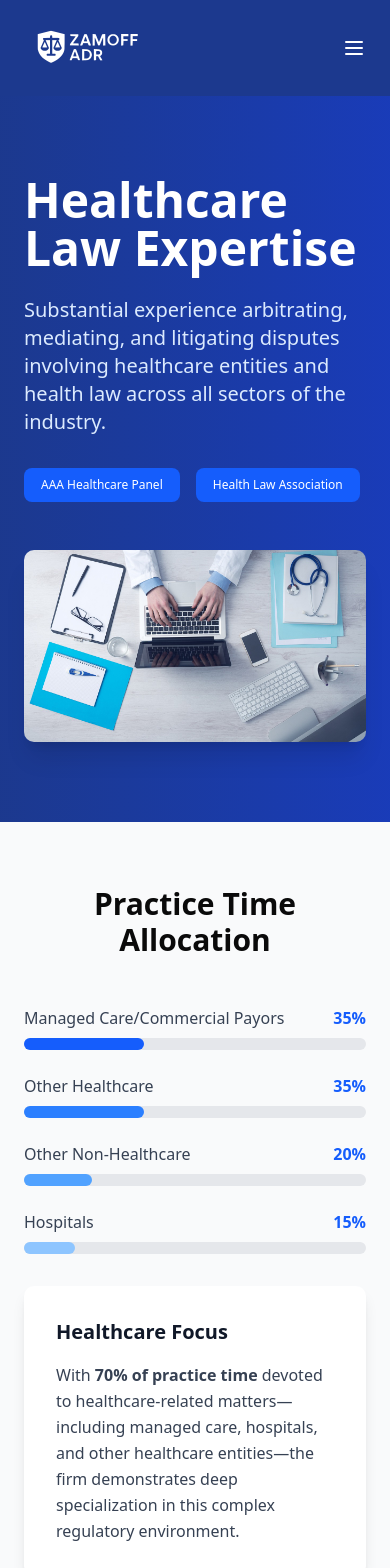
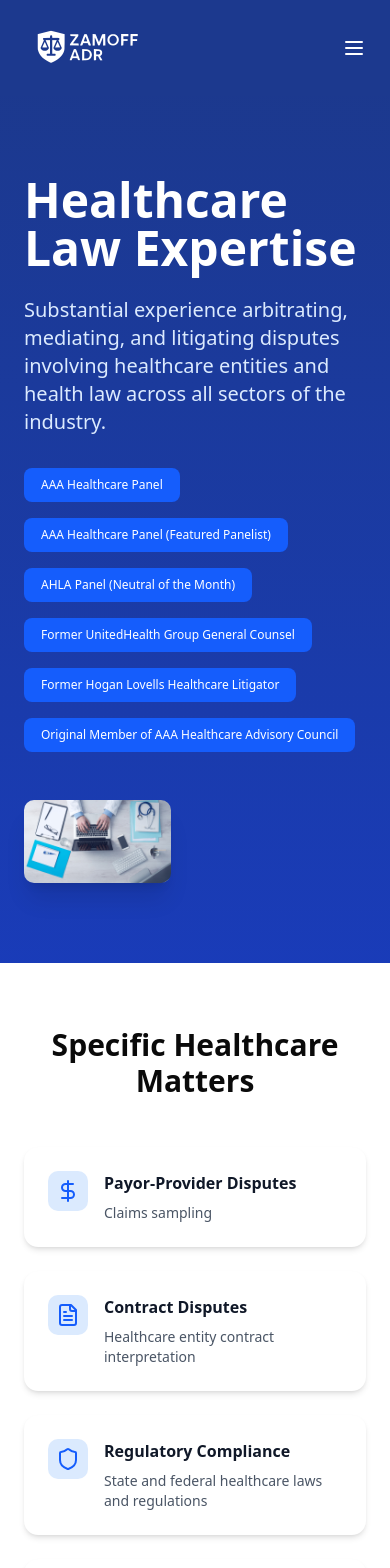
Before and after one commit to noahcalvo/zamoff-adr, a Next.js app: page /healthcare in a window 390 px wide. Shown: the top 1568 px of the page. Built offline with nearby package versions, Linux system fonts and the light colour scheme.

Commit message:
further addressing feedback

```diff
--- a/app/expertise/page.tsx
+++ b/app/expertise/page.tsx
@@ -3,6 +3,7 @@
 import { Scale, Shield, Heart, Building, FileText, Users } from "lucide-react"
 import type { ElementType } from "react";
 import Link from "next/link"
+import Footy from "@/components/ui/footer";
 
 export default function Expertise() {
   const expertiseContent: [string, ElementType, string[]][] = [
@@ -140,7 +141,7 @@
     <div className="min-h-screen bg-white">
       <Navvy />
       {/* Header Section */}
-      <section className="bg-blue-900 text-white py-16">
+      <section className="bg-gradient-to-b from-blue-900 to-blue-800 text-white py-16">
         <div className="max-w-6xl mx-auto px-6">
           <h1 className="text-5xl font-bold mb-6">Areas of Expertise</h1>
           <p className="text-xl text-blue-100 max-w-3xl">
@@ -156,6 +157,7 @@
             {expertiseContent.map(([title, IconComponent, points], index) => {
               const id = slugify(title)
               return (
+                <section id={id} key={index} className="scroll-m-24">
                 <Card key={index} id={id} className="border-0 shadow-xl overflow-hidden">
                   <CardHeader className="bg-gray-100 border-b pt-6">
                     <div className="flex items-center gap-4">
@@ -193,6 +195,7 @@
                     </div>
                   </CardContent>
                 </Card>
+                </section>
               )
             })}
           </div>
@@ -219,6 +222,7 @@
           </div>
         </div>
       </section>
+      <Footy />
     </div>
   )
 }
--- a/app/healthcare/page.tsx
+++ b/app/healthcare/page.tsx
@@ -1,21 +1,15 @@
-import { Card, CardContent, CardHeader, CardTitle } from "@/components/ui/card"
+import { Card, CardContent } from "@/components/ui/card"
 import { Badge } from "@/components/ui/badge"
 import Navvy from "@/components/ui/navbar"
+import Footy from "@/components/ui/footer"
 import { Building2, Users, FileText, Scale, Shield, Pill, Hospital, DollarSign, Gavel, Network } from "lucide-react"
 
 export default function HealthcarePage() {
-  const experienceBreakdown = [
-    { category: "Managed Care/Commercial Payors", percentage: 35, color: "bg-blue-600" },
-    { category: "Other Healthcare", percentage: 35, color: "bg-blue-500" },
-    { category: "Other Non-Healthcare", percentage: 20, color: "bg-blue-400" },
-    { category: "Hospitals", percentage: 15, color: "bg-blue-300" },
-  ]
-
   const specificMatters = [
     {
-      title: "Payor-Provider Payment Disputes",
+      title: "Payor-Provider Disputes",
       icon: DollarSign,
-      description: "Including claims sampling methodologies",
+      description: "Claims sampling",
     },
     { title: "Contract Disputes", icon: FileText, description: "Healthcare entity contract interpretation" },
     { title: "Regulatory Compliance", icon: Shield, description: "State and federal healthcare laws and regulations" },
@@ -40,6 +34,8 @@
     { title: "Sales & Marketing Practices", icon: Users, description: "Pharmaceutical and medical device marketing" },
     { title: "Unlawful Inducements", icon: Shield, description: "Referral and inducement allegations" },
     { title: "Antitrust/IP Disputes", icon: Scale, description: "Healthcare antitrust and intellectual property" },
+    { title: "Privacy Issues", icon: Shield, description: "HIPAA, HITECH and state laws" },
+    { title: "340B Program Disputes", icon: Pill, description: "Drug pricing issues"}
   ]
 
   const disputantTypes = [
@@ -90,18 +86,22 @@
     <div className="min-h-screen bg-white">
       <Navvy />
       {/* Hero Section */}
-      <section className="bg-gradient-to-r from-blue-900 to-blue-800 text-white py-20">
+      <section className="bg-gradient-to-b from-blue-900 to-blue-800 text-white py-20">
         <div className="max-w-6xl mx-auto px-6">
-          <div className="grid md:grid-cols-2 gap-12 items-center">
-            <div>
+          <div className="grid md:grid-cols-3 gap-12 items-center">
+            <div className="col-span-2">
               <h1 className="text-5xl font-bold mb-6">Healthcare Law Expertise</h1>
               <p className="text-xl text-blue-100 mb-8">
                 Substantial experience arbitrating, mediating, and litigating disputes involving healthcare entities and
                 health law across all sectors of the industry.
               </p>
-              <div className="flex gap-4">
+              <div className="flex gap-4 flex-wrap">
                 <Badge className="bg-blue-600 text-white px-4 py-2">AAA Healthcare Panel</Badge>
-                <Badge className="bg-blue-600 text-white px-4 py-2">Health Law Association</Badge>
+                <Badge className="bg-blue-600 text-white px-4 py-2">AAA Healthcare Panel (Featured Panelist)</Badge>
+                <Badge className="bg-blue-600 text-white px-4 py-2">AHLA Panel (Neutral of the Month)</Badge>
+                <Badge className="bg-blue-600 text-white px-4 py-2">Former UnitedHealth Group General Counsel</Badge>
+                <Badge className="bg-blue-600 text-white px-4 py-2">Former Hogan Lovells Healthcare Litigator</Badge>
+                <Badge className="bg-blue-600 text-white px-4 py-2">Original Member of AAA Healthcare Advisory Council</Badge>
               </div>
             </div>
             <div>
@@ -110,38 +110,6 @@
                 alt="Healthcare professionals in meeting"
                 className="rounded-lg shadow-xl"
               />
-            </div>
-          </div>
-        </div>
-      </section>
-      {/* Experience Breakdown */}
-      <section className="py-16 bg-gray-50">
-        <div className="max-w-6xl mx-auto px-6">
-          <h2 className="text-3xl font-bold text-center mb-12">Practice Time Allocation</h2>
-          <div className="grid md:grid-cols-2 gap-8 items-center">
-            <div>
-              <div className="space-y-6">
-                {experienceBreakdown.map((item, index) => (
-                  <div key={index}>
-                    <div className="flex justify-between mb-2">
-                      <span className="font-medium text-gray-700">{item.category}</span>
-                      <span className="font-bold text-blue-600">{item.percentage}%</span>
-                    </div>
-                    <div className="w-full bg-gray-200 rounded-full h-3">
-                      <div
-                        className={`${item.color} h-3 rounded-full transition-all duration-500`}
-                        style={{ width: `${item.percentage}%` }}
-                      ></div>
-                    </div>
-                  </div>
-                ))}
-              </div>
-            </div>
-            <div className="bg-white p-8 rounded-lg shadow-lg">
-              <h3 className="text-xl font-bold mb-4 text-gray-900">Healthcare Focus</h3>
-              <p className="text-gray-700 leading-relaxed">
-                With <strong>70% of practice time</strong> devoted to healthcare-related matters—including managed care, hospitals, and other healthcare entities—the firm demonstrates deep specialization in this complex regulatory environment.
-              </p>
             </div>
           </div>
         </div>
@@ -174,7 +142,7 @@
       {/* Disputant Types */}
       <section className="py-16 bg-blue-50">
         <div className="max-w-6xl mx-auto px-6">
-          <h2 className="text-3xl font-bold text-center mb-12">Healthcare Entities Represented</h2>
+          <h2 className="text-3xl font-bold text-center mb-12">Representative Healthcare Clients</h2>
           <div className="grid md:grid-cols-3 lg:grid-cols-4 gap-4">
             {disputantTypes.map((type, index) => (
               <div key={index} className="bg-white p-4 rounded-lg shadow-sm text-center">
@@ -204,80 +172,6 @@
         </div>
       </section>
 
-      {/* Contract Types */}
-      <section className="py-16 bg-gray-50">
-        <div className="max-w-6xl mx-auto px-6">
-          <h2 className="text-3xl font-bold text-center mb-12">Healthcare Contract Disputes</h2>
-          <div className="grid md:grid-cols-2 gap-8">
-            <Card className="border-0 shadow-lg">
-              <CardHeader>
-                <CardTitle className="flex items-center gap-3">
-                  <FileText className="w-6 h-6 text-blue-600" />
-                  Contract Categories
-                </CardTitle>
-              </CardHeader>
-              <CardContent>
-                <ul className="space-y-3">
-                  <li className="flex items-center gap-3">
-                    <div className="w-2 h-2 bg-blue-600 rounded-full"></div>
-                    <span>Health Plan - PBM Contracts</span>
-                  </li>
-                  <li className="flex items-center gap-3">
-                    <div className="w-2 h-2 bg-blue-600 rounded-full"></div>
-                    <span>Health Plan - TPA Contracts</span>
-                  </li>
-                  <li className="flex items-center gap-3">
-                    <div className="w-2 h-2 bg-blue-600 rounded-full"></div>
-                    <span>Healthcare Entity Employment Contracts</span>
-                  </li>
-                  <li className="flex items-center gap-3">
-                    <div className="w-2 h-2 bg-blue-600 rounded-full"></div>
-                    <span>Healthcare Joint Venture Agreements</span>
-                  </li>
-                  <li className="flex items-center gap-3">
-                    <div className="w-2 h-2 bg-blue-600 rounded-full"></div>
-                    <span>Provider - Vendor Contracts</span>
-                  </li>
-                </ul>
-              </CardContent>
-            </Card>
-
-            <Card className="border-0 shadow-lg">
-              <CardHeader>
-                <CardTitle className="flex items-center gap-3">
-                  <Scale className="w-6 h-6 text-blue-600" />
-                  Specialized Areas
-                </CardTitle>
-              </CardHeader>
-              <CardContent>
-                <ul className="space-y-3">
-                  <li className="flex items-center gap-3">
-                    <div className="w-2 h-2 bg-blue-600 rounded-full"></div>
-                    <span>Medicare/Medicaid State Contracts</span>
-                  </li>
-                  <li className="flex items-center gap-3">
-                    <div className="w-2 h-2 bg-blue-600 rounded-full"></div>
-                    <span>PBM - Pharmacy Network Agreements</span>
-                  </li>
-                  <li className="flex items-center gap-3">
-                    <div className="w-2 h-2 bg-blue-600 rounded-full"></div>
-                    <span>Healthcare Antitrust Claims</span>
-                  </li>
-                  <li className="flex items-center gap-3">
-                    <div className="w-2 h-2 bg-blue-600 rounded-full"></div>
-                    <span>Competition Law Disputes</span>
-                  </li>
-                  <li className="flex items-center gap-3">
-                    <div className="w-2 h-2 bg-blue-600 rounded-full"></div>
-                    <span>Consumer Protection Claims</span>
-                  </li>
-                </ul>
-              </CardContent>
-            </Card>
-          </div>
-        </div>
-      </section>
-
       {/* Call to Action */}
       <section className="py-16 bg-blue-900 text-white">
         <div className="max-w-4xl mx-auto px-6 text-center">
@@ -288,18 +182,19 @@
           </p>
           <div className="flex flex-col sm:flex-row gap-4 justify-center">
             <a href="mailto:mitch@zamoffadr.com" target="_blank">
-              <button className="bg-white text-blue-900 hover:bg-gray-100 px-8 py-3 rounded-lg font-medium transition-colors">
+              <button className="bg-white text-blue-900 hover:bg-blue-200 hover:cursor-pointer px-8 py-3 rounded-lg font-medium transition-colors">
               Schedule
               </button>
             </a>
             <a href="resume.pdf" download>
-              <button className="border border-white text-white hover:bg-white hover:text-blue-900 px-8 py-3 rounded-lg font-medium transition-colors">
+              <button className="border border-white text-white hover:bg-white hover:cursor-pointer hover:text-blue-900 px-8 py-3 rounded-lg font-medium transition-colors">
                 Download CV
               </button>
             </a>
           </div>
         </div>
       </section>
+      <Footy />
     </div>
   )
 }
--- /dev/null
+++ b/components/ui/footer.tsx
@@ -0,0 +1,20 @@
+import { FontAwesomeIcon } from "@fortawesome/react-fontawesome"
+import { faLinkedin } from '@fortawesome/free-brands-svg-icons';
+
+export default function Footy() {
+return(
+  <footer className="bg-black text-gray-400 py-8">
+        <div className="max-w-6xl mx-auto px-6 flex justify-center space-x-3 items-center">
+        <img
+              src="/logo_2.png"
+              alt="Zamoff ADR"
+              className="object-cover w-24"
+            />
+          <p>&copy; 2025 Mitch Zamoff ADR</p>
+          <a href="#" className="text-gray-400 hover:text-white transition-colors ml-2">
+            <FontAwesomeIcon icon={faLinkedin} className="h-6 w-6" />
+          </a>
+        </div>
+      </footer>
+  )
+}
--- a/components/ui/navbar.tsx
+++ b/components/ui/navbar.tsx
@@ -10,8 +10,9 @@
   return (
     <nav className="bg-blue-900 text-white py-4 sticky top-0 z-30">
       <div className="max-w-6xl mx-auto px-6 flex items-center justify-between">
+      <Link href="/#experience" className="hover:text-blue-200 transition-colors">
         <img src="/logo_2.png" alt="Zamoff ADR" className="w-32 h-16 object-cover object-center" />
-
+      </Link>
         {/* Hamburger toggle button */}
         <button
           className="md:hidden text-white"
```
Also changed, not shown: app/page.tsx (+6 -12 lines).
